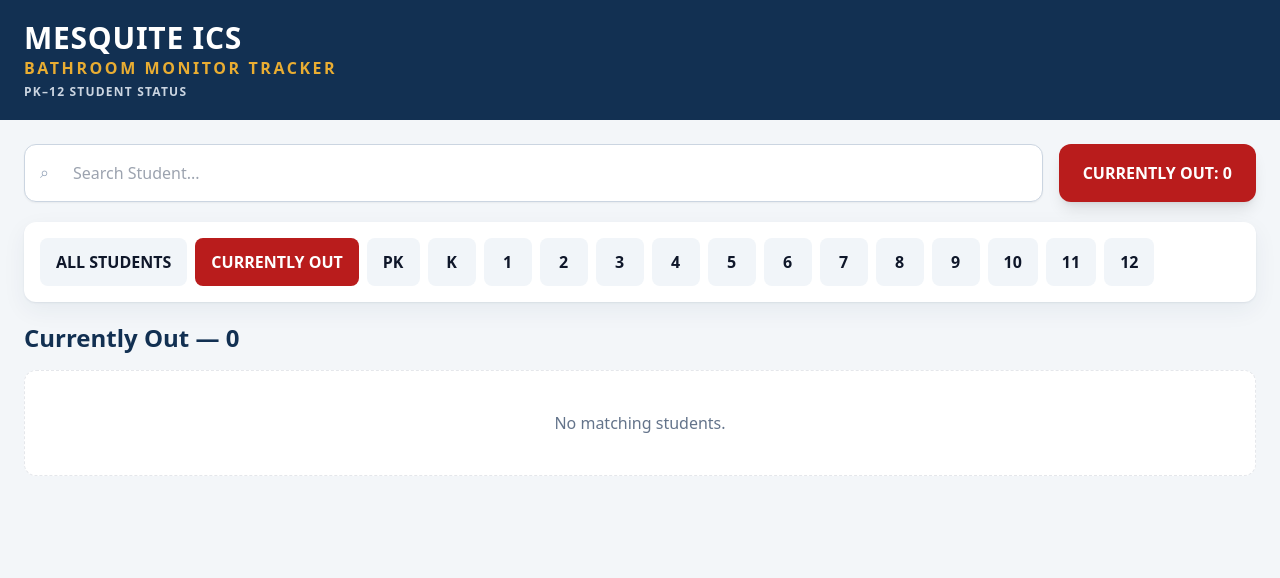
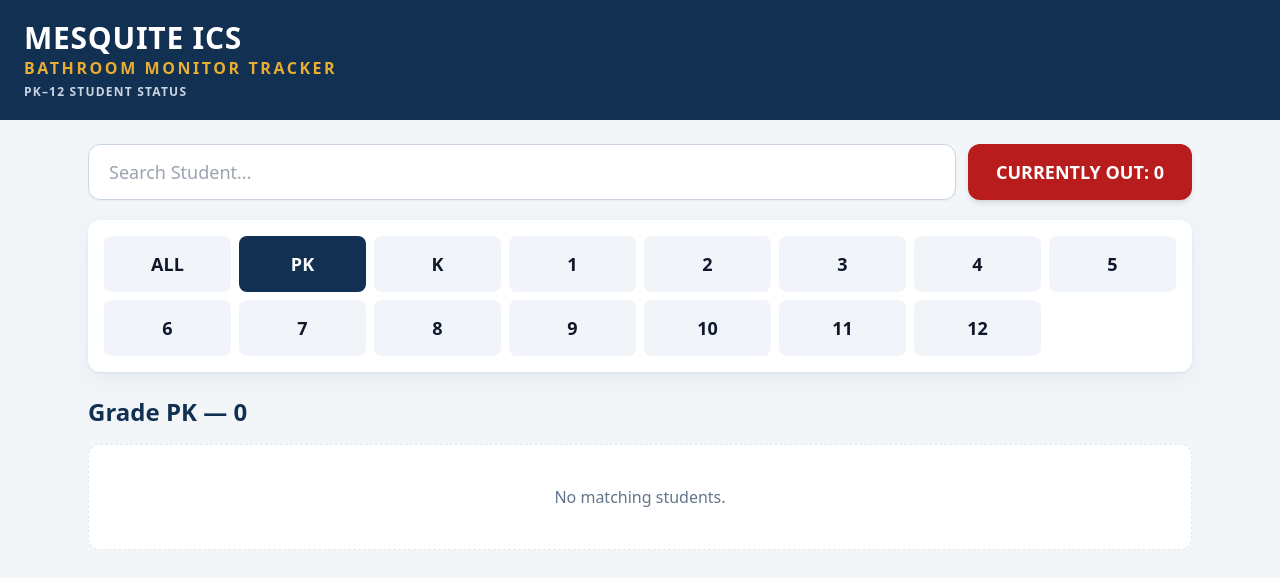
Before and after one commit to Kdog1232/Mesquite-ICS-, a Next.js app: page / in a window 1280 px wide. Shown: the top 578 px of the page. Built offline with nearby package versions, Linux system fonts and the light colour scheme.

Commit message:
Simplify bathroom monitor frontend

```diff
--- a/app/globals.css
+++ b/app/globals.css
@@ -1,2 +1,3 @@
 @tailwind base;@tailwind components;@tailwind utilities;
 body{@apply bg-canvas text-slate-900 antialiased}button,input,select{@apply focus-visible:outline-none focus-visible:ring-4 focus-visible:ring-gold/40}
+@layer components{.grade-button{@apply min-h-14 rounded-lg bg-slate-100 px-3 text-lg font-black transition hover:bg-slate-200}.grade-button-active{@apply bg-navy text-white hover:bg-navy}}
--- a/components/dashboard.tsx
+++ b/components/dashboard.tsx
@@ -2,30 +2,23 @@
 
 import { useEffect, useMemo, useState } from 'react';
 import { grades, students } from '@/data/students';
-import { formatTime, minutesOut } from '@/lib/time';
 import { StudentCard } from './student-card';
 
-export type StudentStatus = { status: 'IN' | 'OUT'; outSince: string | null };
+export type StudentStatus = 'IN' | 'OUT';
 type Statuses = Record<string, StudentStatus>;
 type View = 'ALL' | 'OUT' | (typeof grades)[number];
 
 const storageKey = 'mesquite-ics-student-statuses';
-const defaultStatus: StudentStatus = { status: 'IN', outSince: null };
-const statusFor = (statuses: Statuses, id: string) => statuses[id] ?? defaultStatus;
 
 function readStatuses(): Statuses {
   try {
     const saved: unknown = JSON.parse(localStorage.getItem(storageKey) ?? '{}');
     if (!saved || typeof saved !== 'object' || Array.isArray(saved)) return {};
+
     return Object.fromEntries(
-      Object.entries(saved).filter((entry): entry is [string, StudentStatus] => {
-        const value = entry[1];
-        return Boolean(
-          value && typeof value === 'object' && 'status' in value &&
-          (value.status === 'IN' || value.status === 'OUT') && 'outSince' in value &&
-          (typeof value.outSince === 'string' || value.outSince === null),
-        );
-      }),
+      Object.entries(saved).filter(
+        (entry): entry is [string, StudentStatus] => entry[1] === 'IN' || entry[1] === 'OUT',
+      ),
     );
   } catch {
     return {};
@@ -35,46 +28,33 @@ function readStatuses(): Statuses {
 export function Dashboard() {
   const [statuses, setStatuses] = useState<Statuses>({});
   const [loaded, setLoaded] = useState(false);
-  const [view, setView] = useState<View>('OUT');
+  const [view, setView] = useState<View>('PK');
   const [query, setQuery] = useState('');
-  const [now, setNow] = useState(Date.now());
 
   useEffect(() => {
     setStatuses(readStatuses());
     setLoaded(true);
-    const timer = window.setInterval(() => setNow(Date.now()), 30_000);
-    return () => window.clearInterval(timer);
   }, []);
 
-  const outCount = students.filter((student) => statusFor(statuses, student.id).status === 'OUT').length;
+  const statusFor = (id: string): StudentStatus => statuses[id] ?? 'IN';
+  const outCount = students.filter((student) => statusFor(student.id) === 'OUT').length;
   const visible = useMemo(() => {
-    const needle = query.trim().toLowerCase();
-    let result = students;
-    if (needle) {
-      result = result.filter((student) =>
-        `${student.firstName} ${student.lastName}`.toLowerCase().includes(needle),
-      );
-    } else if (view === 'OUT') {
-      result = result.filter((student) => statusFor(statuses, student.id).status === 'OUT');
-    } else if (view !== 'ALL') {
-      result = result.filter((student) => student.grade === view);
-    }
-    return [...result].sort((a, b) =>
-      view === 'OUT'
-        ? minutesOut(statusFor(statuses, b.id).outSince, now) - minutesOut(statusFor(statuses, a.id).outSince, now)
-        : a.lastName.localeCompare(b.lastName) || a.firstName.localeCompare(b.firstName),
-    );
-  }, [now, query, statuses, view]);
+    const needle = query.trim().toLocaleLowerCase();
+    const result = needle
+      ? students.filter((student) => student.name.toLocaleLowerCase().includes(needle))
+      : view === 'OUT'
+        ? students.filter((student) => statusFor(student.id) === 'OUT')
+        : view === 'ALL'
+          ? students
+          : students.filter((student) => student.grade === view);
+
+    return [...result].sort((a, b) => a.name.localeCompare(b.name));
+  // statuses must refresh the currently-out view.
+  }, [query, statuses, view]);
 
   function toggle(id: string) {
     setStatuses((current) => {
-      const currentStatus = current[id]?.status ?? 'IN';
-      const next = {
-        ...current,
-        [id]: currentStatus === 'OUT'
-          ? { status: 'IN' as const, outSince: null }
-          : { status: 'OUT' as const, outSince: new Date().toISOString() },
-      };
+      const next: Statuses = { ...current, [id]: (current[id] ?? 'IN') === 'IN' ? 'OUT' : 'IN' };
       localStorage.setItem(storageKey, JSON.stringify(next));
       return next;
     });
@@ -85,17 +65,64 @@ export function Dashboard() {
     setQuery('');
   }
 
-  return <main className="mx-auto max-w-7xl p-4 sm:p-6">
-    <div className="mb-5 grid gap-4 lg:grid-cols-[1fr_auto]">
-      <label className="relative block"><span className="sr-only">Search student</span><span aria-hidden className="absolute left-4 top-4 text-slate-400">⌕</span><input value={query} onChange={(event) => setQuery(event.target.value)} placeholder="Search Student..." className="w-full rounded-xl border border-slate-300 bg-white py-4 pl-12 pr-4 shadow-sm"/></label>
-      <button onClick={() => select('OUT')} className="flex min-h-14 items-center justify-center gap-3 rounded-xl bg-red-700 px-6 font-black text-white shadow-lg">CURRENTLY OUT: {loaded ? outCount : 0}</button>
-    </div>
-    <div className="mb-5 rounded-xl bg-white p-4 shadow-card">
-      <div className="flex flex-wrap gap-2"><button onClick={() => select('ALL')} className={`rounded-lg px-4 py-3 font-bold ${view === 'ALL' ? 'bg-navy text-white' : 'bg-slate-100'}`}>ALL STUDENTS</button><button onClick={() => select('OUT')} className={`rounded-lg px-4 py-3 font-bold ${view === 'OUT' ? 'bg-red-700 text-white' : 'bg-red-50 text-red-800'}`}>CURRENTLY OUT</button>{grades.map((grade) => <button key={grade} onClick={() => select(grade)} className={`min-w-12 rounded-lg px-4 py-3 font-bold ${view === grade ? 'bg-navy text-white' : 'bg-slate-100 hover:bg-slate-200'}`}>{grade}</button>)}</div>
-    </div>
-    <h1 className="mb-4 text-2xl font-black text-navy">{query ? 'Search Results' : view === 'OUT' ? 'Currently Out' : view === 'ALL' ? 'All Students' : `Grade ${view}`} — {visible.length}</h1>
-    <div className="grid gap-3">{visible.map((student) => <StudentCard key={student.id} student={student} status={statusFor(statuses, student.id)} now={now} onToggle={() => toggle(student.id)}/>)}{!visible.length && <div className="rounded-xl border border-dashed bg-white p-10 text-center text-slate-500">No matching students.</div>}</div>
-    {view === 'OUT' && visible.length > 0 && <p className="mt-4 text-sm text-slate-500">Longest out students appear first. Times are saved only on this device.</p>}
-    <span className="sr-only">Current time {formatTime(new Date(now).toISOString())}</span>
-  </main>;
+  const title = query
+    ? 'Search Results'
+    : view === 'OUT'
+      ? 'Currently Out'
+      : view === 'ALL'
+        ? 'All Students'
+        : `Grade ${view}`;
+
+  return (
+    <main className="mx-auto max-w-6xl p-4 sm:p-6">
+      <div className="mb-5 grid gap-3 md:grid-cols-[1fr_auto]">
+        <label>
+          <span className="sr-only">Search student</span>
+          <input
+            type="search"
+            value={query}
+            onChange={(event) => setQuery(event.target.value)}
+            placeholder="Search Student..."
+            className="min-h-14 w-full rounded-xl border border-slate-300 bg-white px-5 text-lg shadow-sm"
+          />
+        </label>
+        <button onClick={() => select('OUT')} className="min-h-14 rounded-xl bg-red-700 px-7 text-lg font-black text-white shadow-md">
+          CURRENTLY OUT: {loaded ? outCount : 0}
+        </button>
+      </div>
+
+      <nav aria-label="Select grade" className="mb-6 rounded-xl bg-white p-4 shadow-card">
+        <div className="grid grid-cols-4 gap-2 sm:grid-cols-8">
+          <button onClick={() => select('ALL')} className={`grade-button ${view === 'ALL' ? 'grade-button-active' : ''}`}>ALL</button>
+          {grades.map((grade) => (
+            <button key={grade} onClick={() => select(grade)} className={`grade-button ${view === grade ? 'grade-button-active' : ''}`}>
+              {grade}
+            </button>
+          ))}
+        </div>
+      </nav>
+
+      <div className="mb-4 flex flex-wrap items-center justify-between gap-3">
+        <h1 className="text-2xl font-black text-navy">{title} — {visible.length}</h1>
+        {view === 'OUT' && (
+          <button onClick={() => select('PK')} className="rounded-lg border-2 border-navy px-4 py-2 font-bold text-navy">
+            Return to grade view
+          </button>
+        )}
+      </div>
+
+      <div className="grid gap-3">
+        {visible.map((student) => (
+          <StudentCard
+            key={student.id}
+            student={student}
+            status={statusFor(student.id)}
+            showGrade={Boolean(query) || view === 'OUT' || view === 'ALL'}
+            onToggle={() => toggle(student.id)}
+          />
+        ))}
+        {!visible.length && <div className="rounded-xl border border-dashed bg-white p-10 text-center text-slate-500">No matching students.</div>}
+      </div>
+    </main>
+  );
 }
--- a/components/status-toggle.tsx
+++ b/components/status-toggle.tsx
@@ -1,2 +1,2 @@
 type StatusValue = 'IN' | 'OUT';
-export function StatusToggle({name,status,disabled,onChange}:{name:string;status:StatusValue;disabled:boolean;onChange:()=>void}){const out=status==='OUT';return <div className="flex items-center gap-3"><span className={!out?'font-black text-emerald-800':'font-semibold text-slate-500'}>IN</span><button type="button" role="switch" aria-checked={out} aria-label={`Mark ${name} ${out?'in':'out'}`} disabled={disabled} onClick={onChange} className={`relative h-12 w-24 rounded-full border-2 transition disabled:cursor-wait disabled:opacity-60 ${out?'border-red-700 bg-red-700':'border-emerald-700 bg-emerald-700'}`}><span className={`absolute top-1 h-9 w-9 rounded-full bg-white shadow transition-transform ${out?'left-1 translate-x-12':'left-1'}`}/></button><span className={out?'font-black text-red-800':'font-semibold text-slate-500'}>OUT</span></div>}
+export function StatusToggle({name,status,onChange}:{name:string;status:StatusValue;onChange:()=>void}){const out=status==='OUT';return <div className="flex items-center gap-3"><span className={!out?'font-black text-emerald-800':'font-semibold text-slate-500'}>IN</span><button type="button" role="switch" aria-checked={out} aria-label={`Mark ${name} ${out?'in':'out'}`} onClick={onChange} className={`relative h-12 w-24 rounded-full border-2 transition ${out?'border-red-700 bg-red-700':'border-emerald-700 bg-emerald-700'}`}><span className={`absolute top-1 h-9 w-9 rounded-full bg-white shadow transition-transform ${out?'left-1 translate-x-12':'left-1'}`}/></button><span className={out?'font-black text-red-800':'font-semibold text-slate-500'}>OUT</span></div>}
--- a/data/students.ts
+++ b/data/students.ts
@@ -1,15 +1,10 @@
 export type Student = {
   id: string;
-  firstName: string;
-  lastName: string;
+  name: string;
   grade: string;
-  section?: string;
 };
 
-/** Privacy-minimized roster extracted from the supplied homeroom workbook. */
-export const students: Student[] = [
-  { id: 'maria-smith-5-5a', firstName: 'Maria', lastName: 'Smith', grade: '5', section: '5A' },
-  { id: 'john-jones-8-8b', firstName: 'John', lastName: 'Jones', grade: '8', section: '8B' },
-];
+/** Privacy-minimized roster. Only records extracted from the official workbook belong here. */
+export const students: Student[] = [];
 
 export const grades = ['PK', 'K', '1', '2', '3', '4', '5', '6', '7', '8', '9', '10', '11', '12'] as const;
--- a/lib/time.ts
+++ /dev/null
@@ -1,3 +0,0 @@
-export const minutesOut=(since:string|null, now=Date.now()) => since ? Math.max(0,Math.floor((now-new Date(since).getTime())/60000)) : 0;
-export const formatTime=(value:string|null) => value ? new Intl.DateTimeFormat(undefined,{hour:'numeric',minute:'2-digit'}).format(new Date(value)) : '—';
-export const isPriorDay=(value:string|null, now=new Date()) => !!value && new Date(value).toDateString()!==now.toDateString();
--- a/vitest.config.ts
+++ /dev/null
@@ -1 +0,0 @@
-import {defineConfig} from 'vitest/config';import path from 'node:path';export default defineConfig({test:{environment:'jsdom'},resolve:{alias:{'@':path.resolve(__dirname,'.')}}});
```
Also changed, not shown: components/student-card.tsx (+22 -10 lines), package.json (+2 -6 lines), 2 other files (tests, documents, lock files or other folders).
